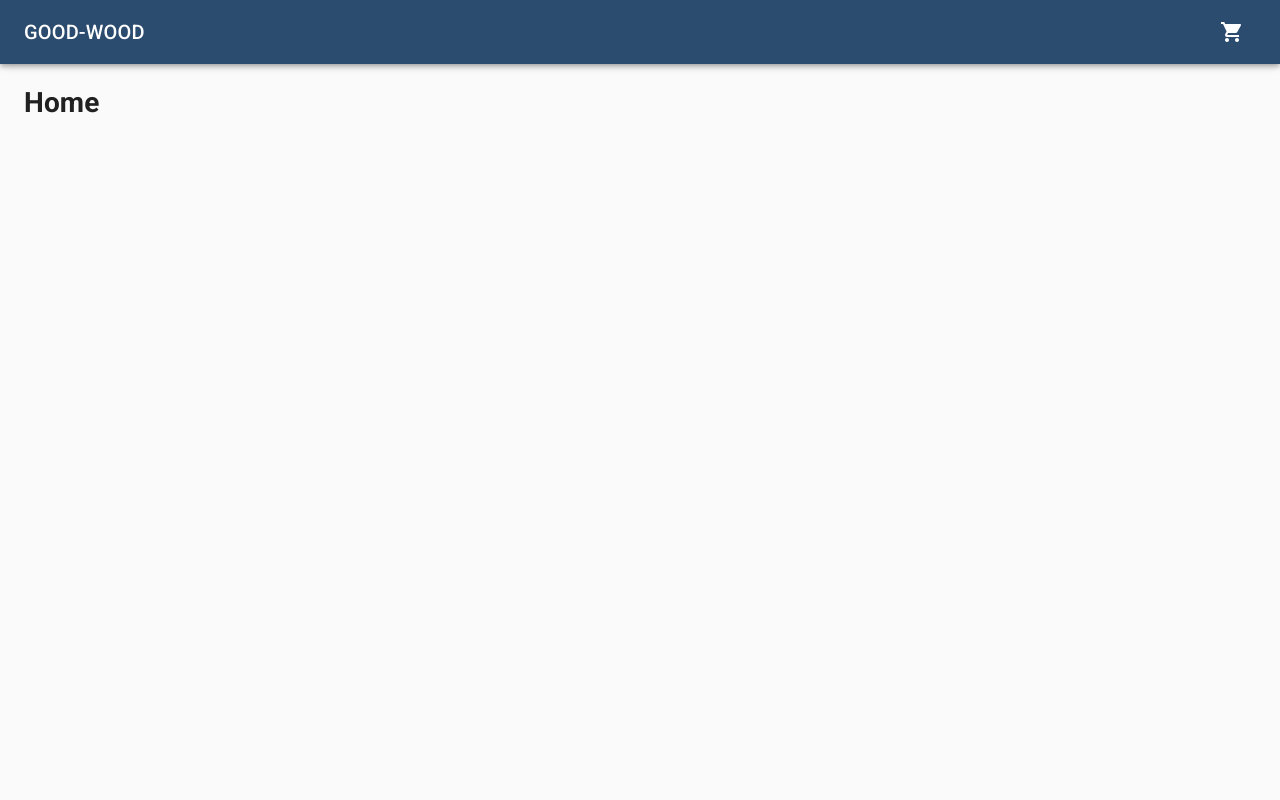
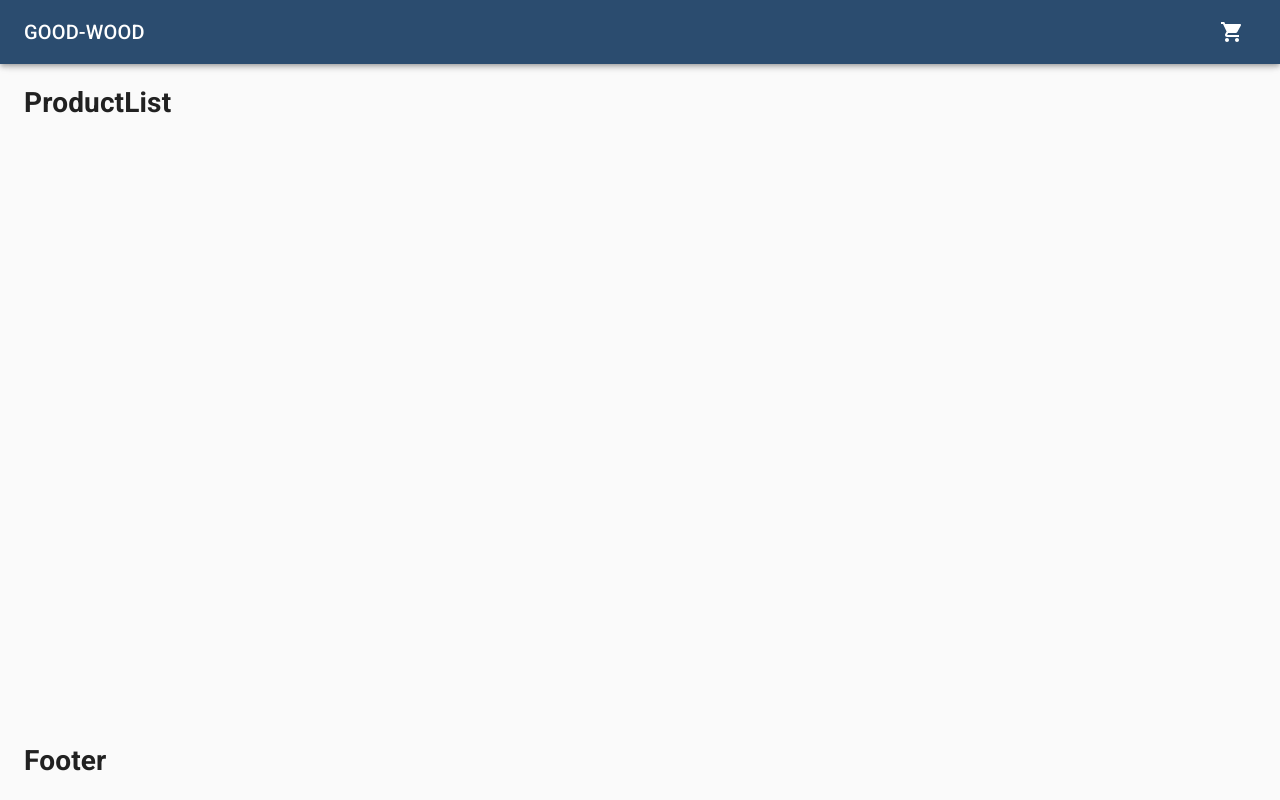
Before and after one commit to doforever/good-wood, a React (Create React App) app: page / in a window 1280 px wide. Built offline with nearby package versions, Linux system fonts and the light colour scheme.

Commit message:
Use feature componentns in views

```diff
--- a/src/components/layout/Footer/Footer.js
+++ b/src/components/layout/Footer/Footer.js
@@ -1,11 +1,14 @@
 import React from 'react';
+
+import Container from '@material-ui/core/Container';
 
 import styles from './Footer.module.scss';
 
 const Footer = () => (
   <div className={styles.root}>
-    <h1>Footer</h1>
-
+    <Container>
+      <h1>Footer</h1>
+    </Container>
   </div>
 );
 
--- a/src/components/layout/MainLayout/MainLayout.js
+++ b/src/components/layout/MainLayout/MainLayout.js
@@ -2,14 +2,18 @@ import React from 'react';
 import PropTypes from 'prop-types';
 
 import Header from '../Header/Header';
+import Footer from '../Footer/Footer';
 import Container from '@material-ui/core/Container';
 
+import styles from './MainLayout.module.scss';
+
 const MainLayout = ({ children }) => (
-  <div>
+  <div className={styles.root}>
     <Header />
-    <Container>
+    <Container className={styles.container}>
       {children}
     </Container>
+    <Footer />
   </div>
 );
 
--- /dev/null
+++ b/src/components/layout/MainLayout/MainLayout.module.scss
@@ -0,0 +1,11 @@
+@import '../../../styles/settings.scss';
+
+.root {
+  min-height: 100vh;
+  display: flex;
+  flex-direction: column;
+
+  .container {
+    flex: 1;
+  }
+}
--- a/src/components/views/Home/Home.js
+++ b/src/components/views/Home/Home.js
@@ -1,11 +1,12 @@
 import React from 'react';
+
+import ProductList from '../../features/ProductList/ProductList';
 
 import styles from './Home.module.scss';
 
 const Home = () => (
   <div className={styles.root}>
-    <h1>Home</h1>
-
+    <ProductList />
   </div>
 );
 
--- a/src/components/views/Order/Order.js
+++ b/src/components/views/Order/Order.js
@@ -1,11 +1,14 @@
 import React from 'react';
+
+import OrderSummary from '../../features/OrderSummary/OrderSummary';
+import ContactForm from '../../features/ContactForm/ContactForm';
 
 import styles from './Order.module.scss';
 
 const Order = () => (
   <div className={styles.root}>
-    <h1>Order</h1>
-
+    <OrderSummary/>
+    <ContactForm/>
   </div>
 );
 
```
